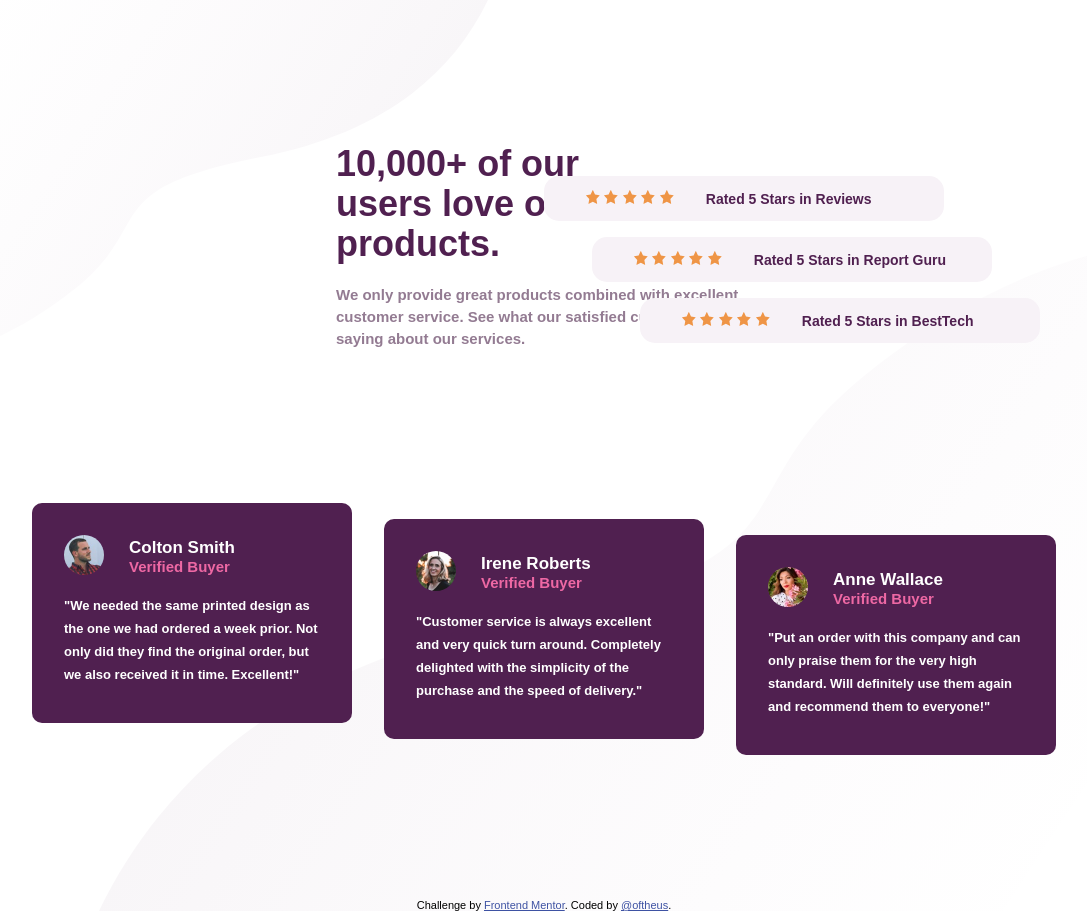
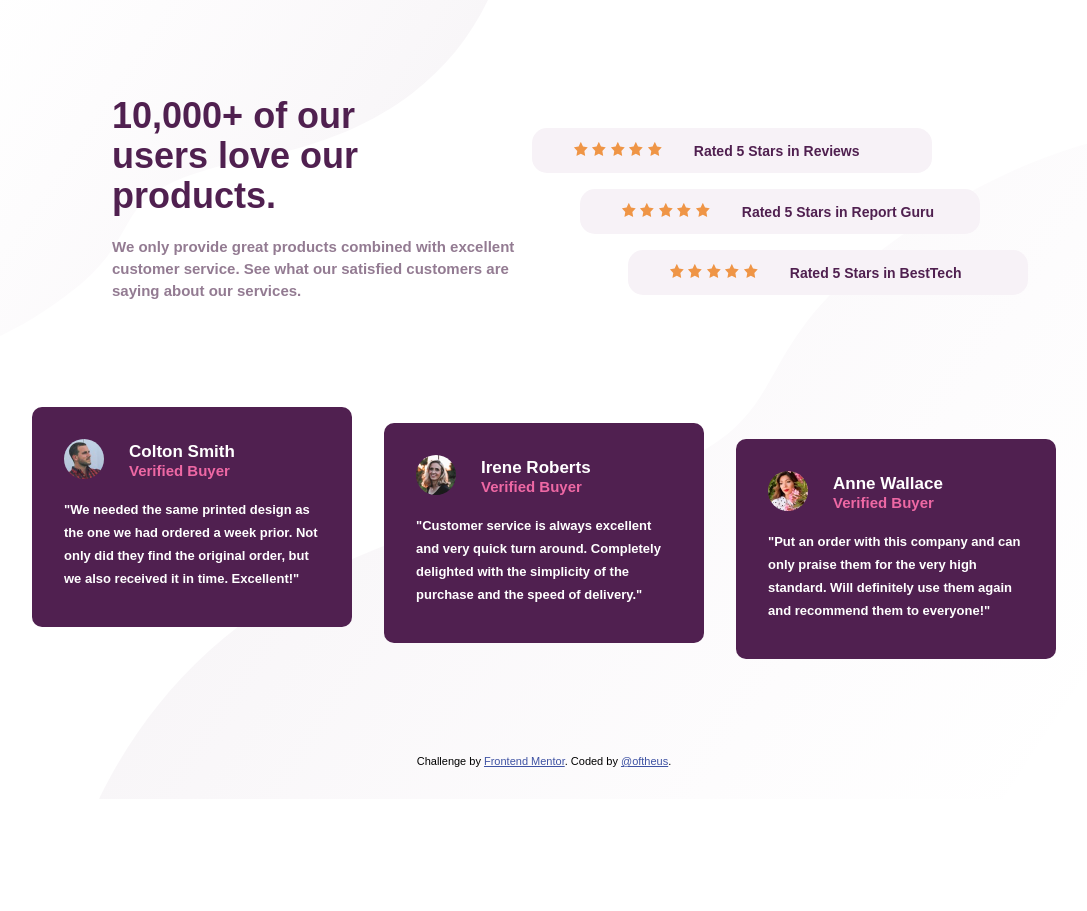
Before and after one commit to oftheus/Frontend-Challenge-Solutions, a plain HTML site: page Social proof section/index.html in a window 1280 px wide. Shown: the whole page, without its empty margins (96-1183 px from the left). After the commit the page ends 800 px from the top, so only its background shows below. Drawn offline with Linux system fonts and the light colour scheme.

Commit message:
laptop responsiveness completed

```diff
--- a/Social proof section/css/style.css
+++ b/Social proof section/css/style.css
@@ -138,7 +138,23 @@ body{
     margin-top: 2rem;
 }
 
-
+@media screen and (max-width:1440px) {
+    #top{
+        margin: 6rem 13rem;
+    }
+    #bottom{
+        margin-bottom: 6rem;
+    }
+    #left{
+        width: 100%;
+    }
+    #right{
+        width: 100%;
+    }
+    footer{
+        margin-bottom: 2rem;
+    }
+}
 
 @media screen and (max-width:450px){
     #top{
```
